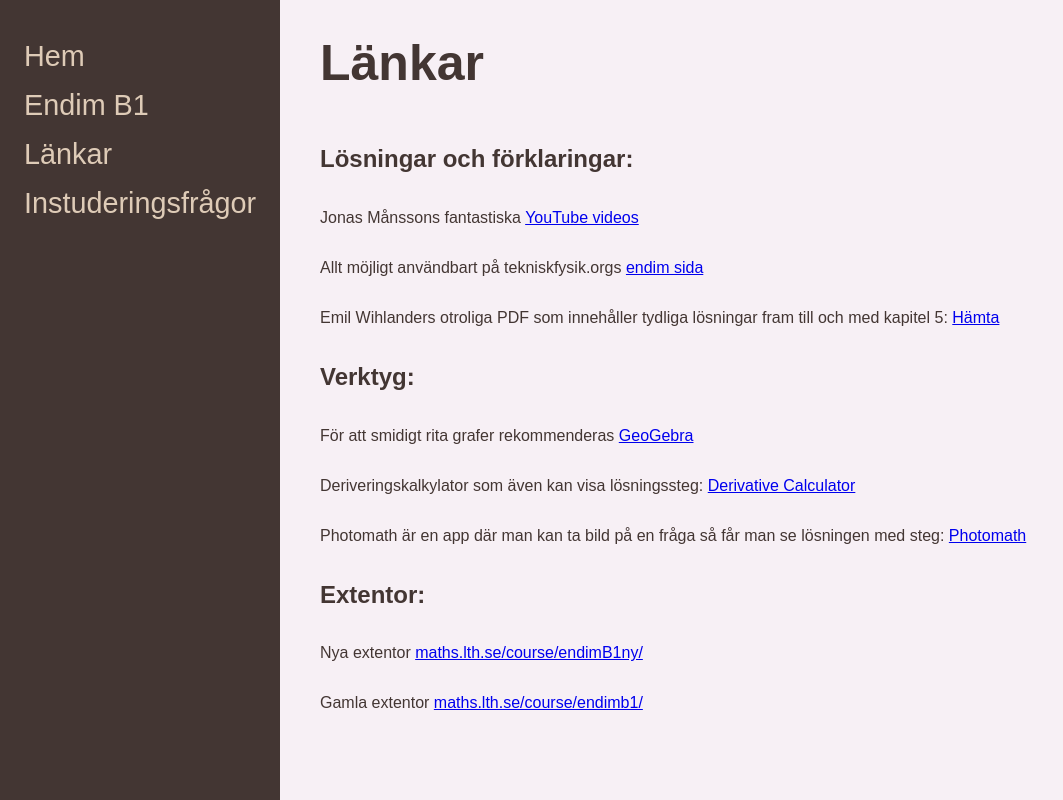
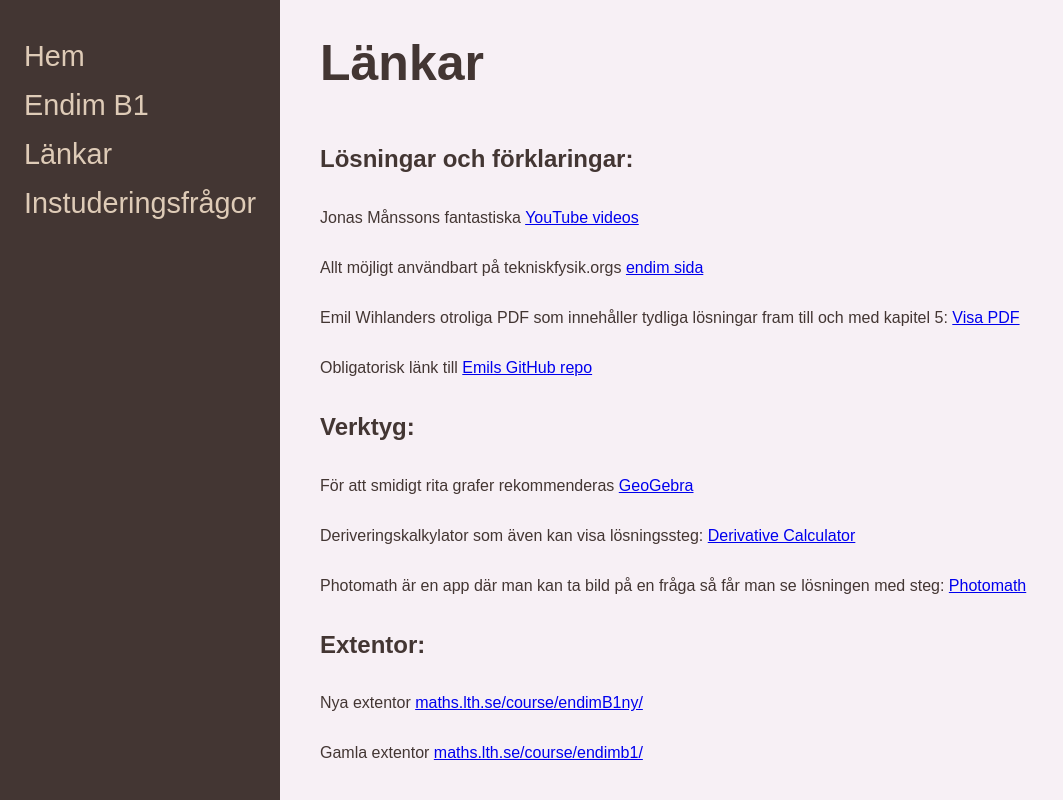
Before and after one commit to oliverlevay/math, a Next.js app: page /endim-b1/links in a window 1280 px wide. Shown: the whole page, without its empty margins (0-1063 px from the left). Built offline with nearby package versions, Linux system fonts and the light colour scheme.

Commit message:
Add Emil Wihlanders Github link

```diff
--- a/pages/endim-b1/links.tsx
+++ b/pages/endim-b1/links.tsx
@@ -45,8 +45,13 @@ export default function Home() {
         />
         <LinkComponent
           label='Emil Wihlanders otroliga PDF som innehåller tydliga lösningar fram till och med kapitel 5:'
-          linkText='Hämta'
+          linkText='Visa PDF'
           link='https://docs.google.com/viewer?url=https://raw.githubusercontent.com/emilwihlander/Endim/master/Endimensionell_analys.pdf'
+        />
+        <LinkComponent
+          label='Obligatorisk länk till'
+          linkText='Emils GitHub repo'
+          link='https://github.com/emilwihlander/Endim'
         />
         <h2>Verktyg:</h2>
         <LinkComponent
```
